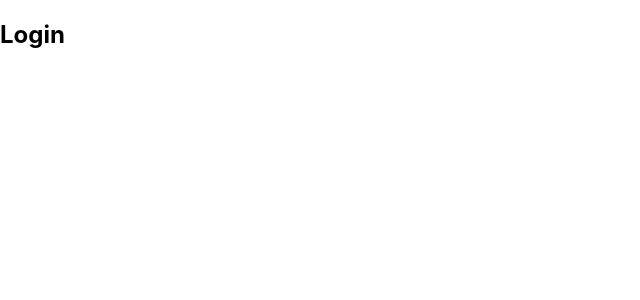
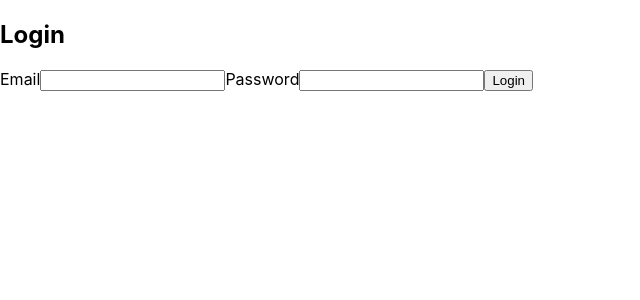
Before and after one commit to alinakassym/mvp-app-kz, a React (Create React App) app: page /login in a window 1280 px wide. Shown: the top 300 px of the page, without its empty margins (0-640 px from the left). Built offline with nearby package versions, Linux system fonts and the light colour scheme.

Commit message:
feat: add routing

```diff
--- a/src/App.js
+++ b/src/App.js
@@ -1,6 +1,33 @@
+import {BrowserRouter as Router, Routes, Route} from "react-router-dom"
 import LoginPage from "./pages/LoginPage"
+import HomePage from "./pages/HomePage"
+import ProfilePage from "./pages/ProfilePage"
+import PrivateRoute from "./components/PrivateRoute"
+
 function App() {
-  return <LoginPage />
+  return (
+    <Router>
+      <Routes>
+        <Route path="/login" element={<LoginPage />} />
+        <Route
+          path="/"
+          element={
+            <PrivateRoute>
+              <HomePage />
+            </PrivateRoute>
+          }
+        />
+        <Route
+          path="/profile"
+          element={
+            <PrivateRoute>
+              <ProfilePage />
+            </PrivateRoute>
+          }
+        />
+      </Routes>
+    </Router>
+  )
 }
 
 export default App
--- /dev/null
+++ b/src/components/PrivateRoute.js
@@ -0,0 +1,14 @@
+import {Navigate} from "react-router-dom"
+import {useAuth} from "../context/AuthContext"
+
+function PrivateRoute({children}) {
+  const {user} = useAuth()
+
+  if (!user) {
+    return <Navigate to="/login" replace />
+  }
+
+  return children
+}
+
+export default PrivateRoute
--- /dev/null
+++ b/src/context/AuthContext.js
@@ -0,0 +1,44 @@
+import {createContext, useContext, useState, useEffect} from "react"
+
+const AuthContext = createContext()
+
+export function AuthProvider({children}) {
+  const [user, setUser] = useState(null)
+
+  useEffect(() => {
+    const storedUser = localStorage.getItem("user")
+    if (storedUser) {
+      setUser(JSON.parse(storedUser))
+    }
+  }, [])
+
+  const login = (email, password) => {
+    // заглушка (заменим позже на запрос к серверу)
+    const demoEmail = "test@example.com"
+    const demoPassword = "123456"
+
+    if (email === demoEmail && password === demoPassword) {
+      const userData = {email}
+      setUser(userData)
+      localStorage.setItem("user", JSON.stringify(userData))
+      return true
+    }
+
+    return false
+  }
+
+  const logout = () => {
+    setUser(null)
+    localStorage.removeItem("user")
+  }
+
+  return (
+    <AuthContext.Provider value={{user, login, logout}}>
+      {children}
+    </AuthContext.Provider>
+  )
+}
+
+export function useAuth() {
+  return useContext(AuthContext)
+}
--- a/src/pages/HomePage.js
+++ b/src/pages/HomePage.js
@@ -0,0 +1,5 @@
+function HomePage() {
+  return <h2>Home</h2>
+}
+
+export default HomePage
--- a/src/pages/LoginPage.js
+++ b/src/pages/LoginPage.js
@@ -1,7 +1,46 @@
+import {useState} from "react"
+import {useNavigate} from "react-router-dom"
+import {useAuth} from "../context/AuthContext"
+
 function LoginPage() {
+  const [email, setEmail] = useState("")
+  const [password, setPassword] = useState("")
+  const {login} = useAuth()
+  const navigate = useNavigate()
+
+  const handleSubmit = (e) => {
+    e.preventDefault()
+    const success = login(email, password)
+
+    if (success) {
+      navigate("/")
+    } else {
+      alert("Неверный email или пароль")
+    }
+  }
+
   return (
     <div>
       <h2>Login</h2>
+      <form onSubmit={handleSubmit}>
+        <label>Email</label>
+        <input
+          type="email"
+          value={email}
+          onChange={(e) => setEmail(e.target.value)}
+          required
+        />
+
+        <label>Password</label>
+        <input
+          type="password"
+          value={password}
+          onChange={(e) => setPassword(e.target.value)}
+          required
+        />
+
+        <button type="submit">Login</button>
+      </form>
     </div>
   )
 }
```
Also changed, not shown: src/index.js (+8 -2 lines).
